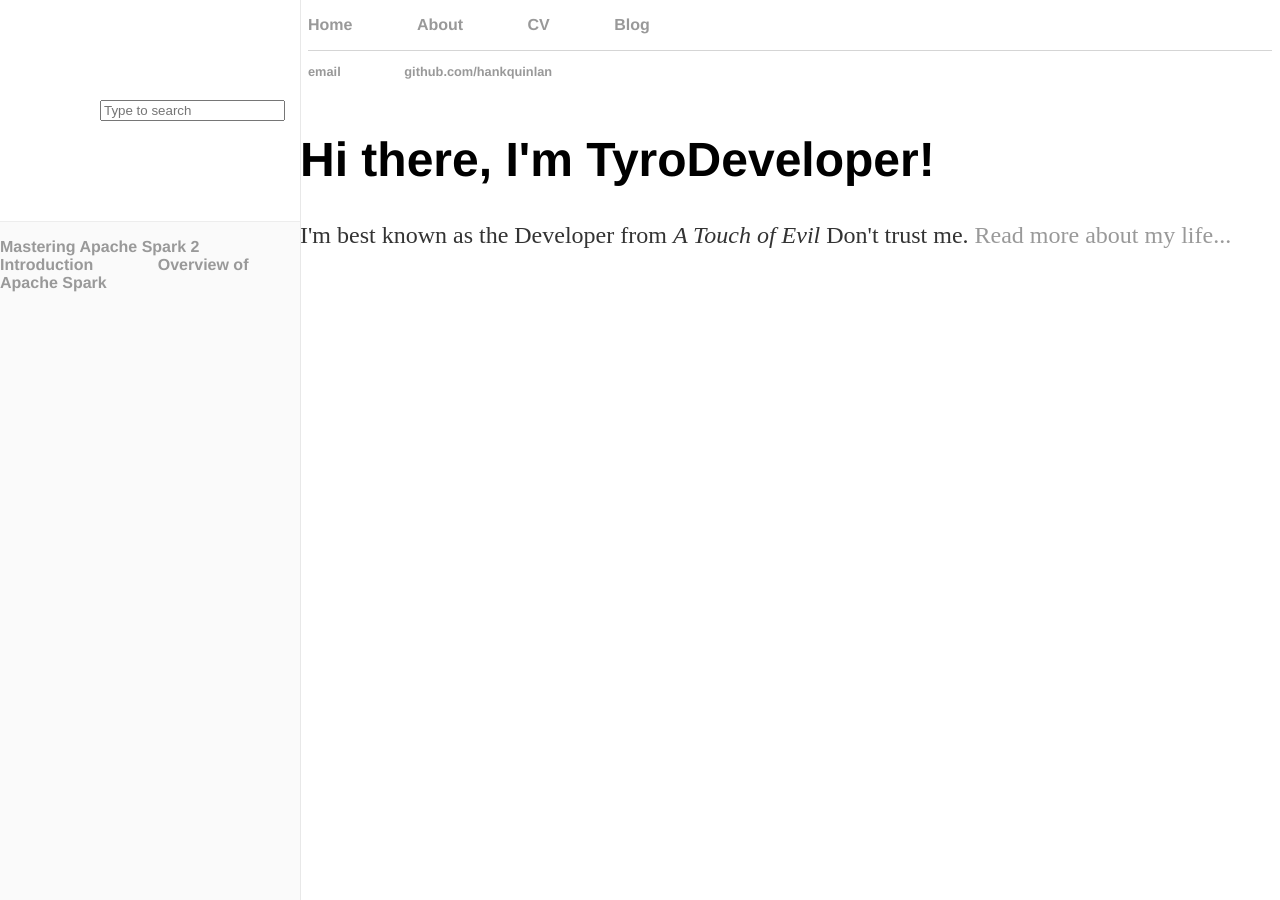
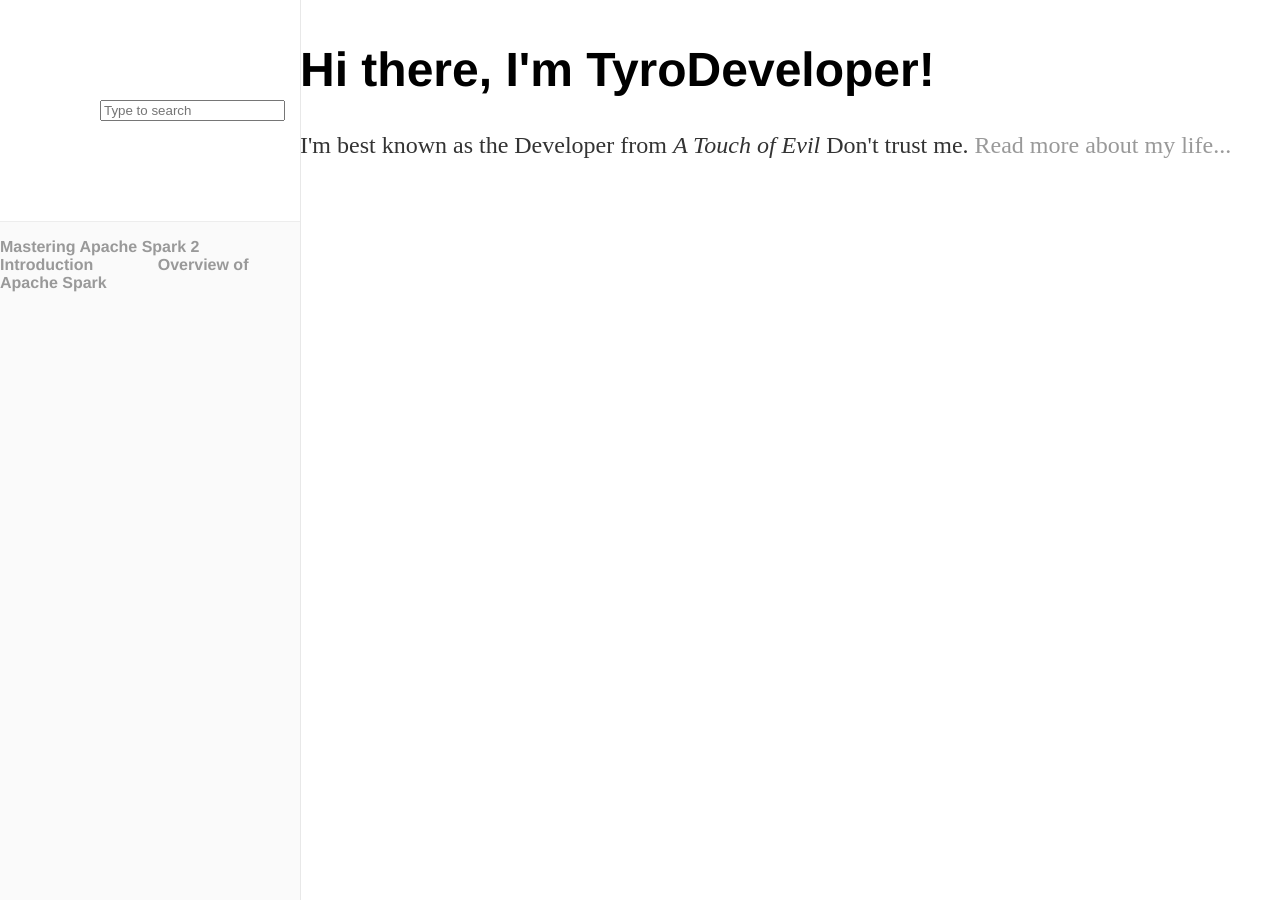
Before and after one commit to tyrodeveloper/tyrodeveloper.github.io, a Jekyll site: the page built from index.html, in a window 1280 px wide. Built offline with Jekyll 4.4.1, drawn with Linux system fonts in a browser that asks for light colours.

Commit message:
Update main.css

```diff
--- a/css/main.css
+++ b/css/main.css
@@ -29,7 +29,7 @@
 }
 .book-body {
     position: absolute;
-    top: 100px;
+    top: 10px;
     right: 0;
     left: 300px;
     bottom: 0;
```
